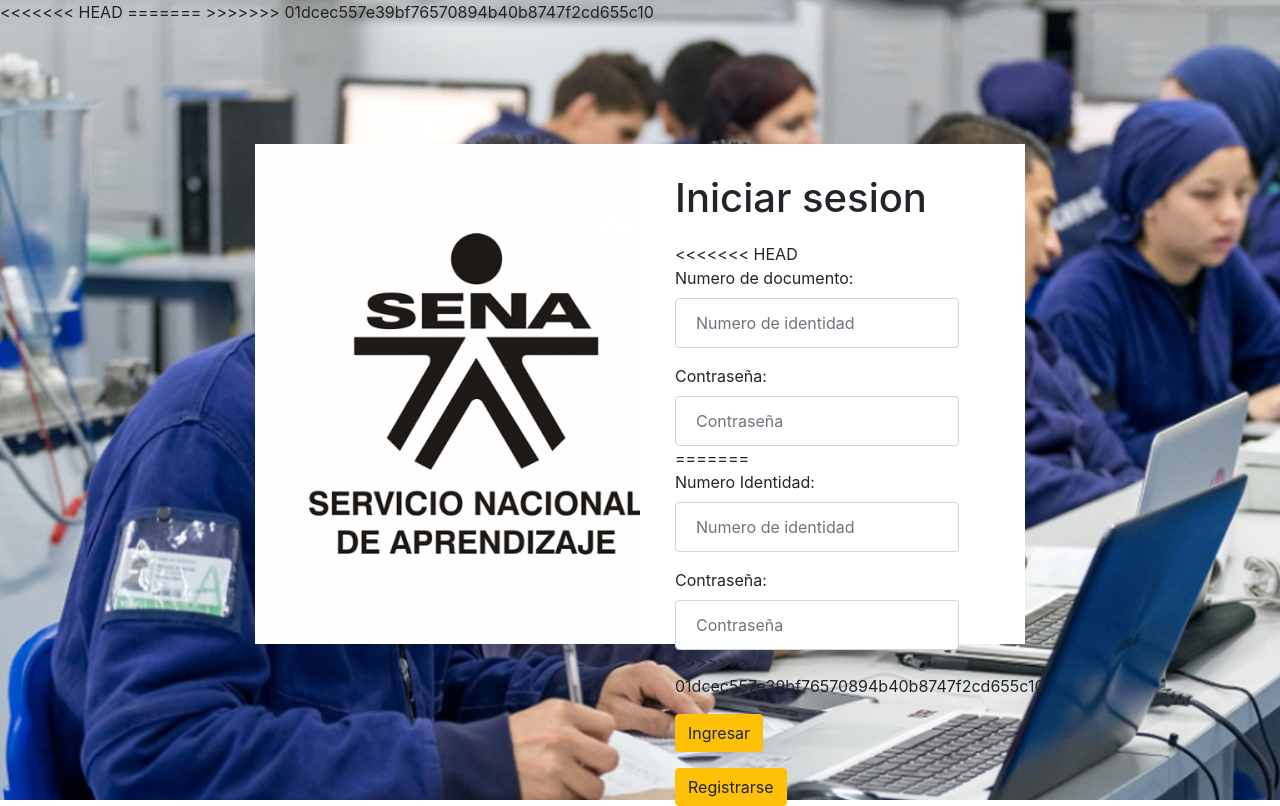
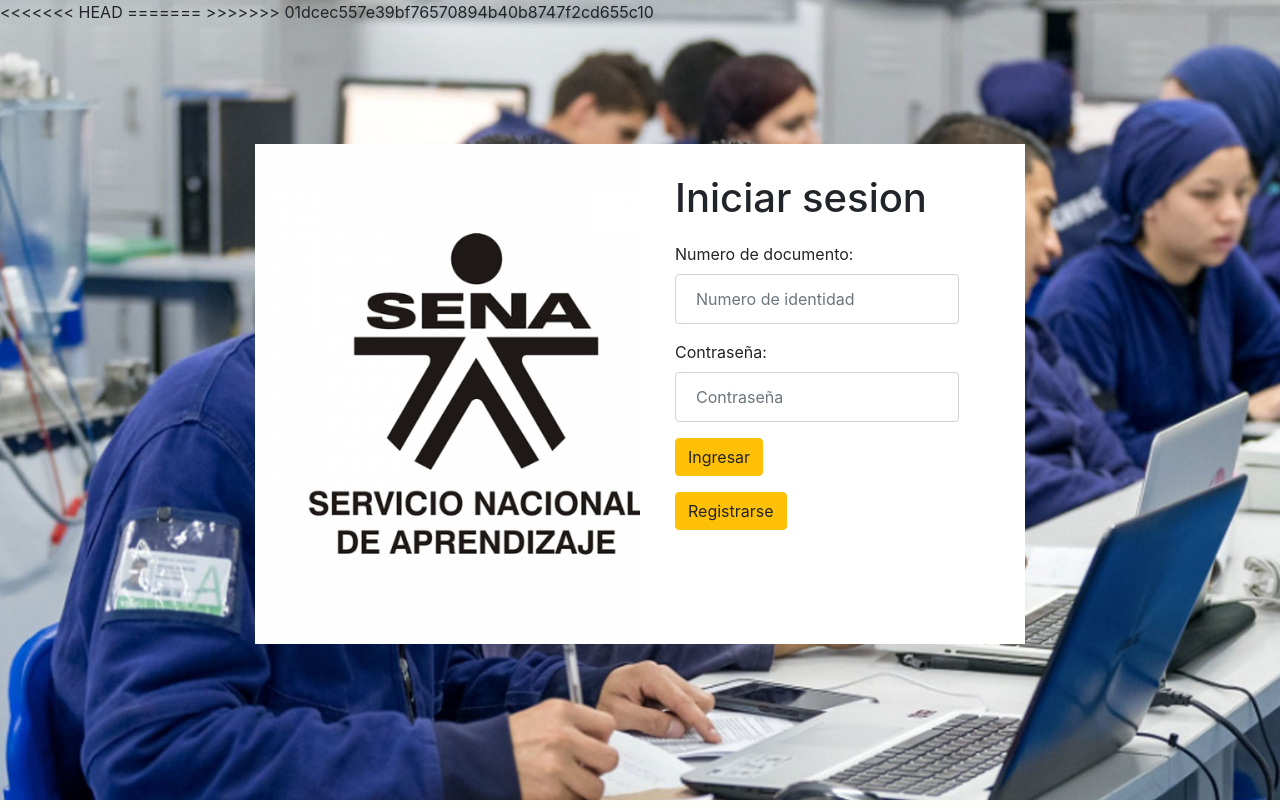
Before and after one commit to Khilans/proyecto-sena, a PHP site: page /loginn.php in a window 1280 px wide. Run offline with PHP 8.4, Linux system fonts and the light colour scheme.

Commit message:
Arreglo del login

```diff
--- a/web/loginn.php
+++ b/web/loginn.php
@@ -25,7 +25,6 @@
         <div class="image"></div>
         <div class="frm">
             <h1>Iniciar sesion</h1>
-<<<<<<< HEAD
             <form action="<?php echo getUrl("Acceso", "Acceso", "login") ?>" method="POST">
                 <div class="form-group">
                     <label for="username">Numero de documento:</label>
@@ -34,16 +33,7 @@
                 <div class="form-group">
                     <label for="pwd">Contraseña:</label>
                     <input type="password" class="form-control" name="usu_pass" placeholder="Contraseña">
-=======
-            <form action="<?php echo getUrl("Acceso", "Acceso", "login", false, "ajax") ?>" method="POST">
-                <div class="form-group">
-                    <label for="username">Numero Identidad:</label>
-                    <input type="number" class="form-control" id="username" placeholder="Numero de identidad">
-                </div>
-                <div class="form-group">
-                    <label for="pwd">Contraseña:</label>
-                    <input type="password" class="form-control" id="pwd" placeholder="Contraseña">
->>>>>>> 01dcec557e39bf76570894b40b8747f2cd655c10
+
                 </div>
                 <div class="form-group">
                     <button type="submit" class="btn btn-warning">Ingresar</button>
```
